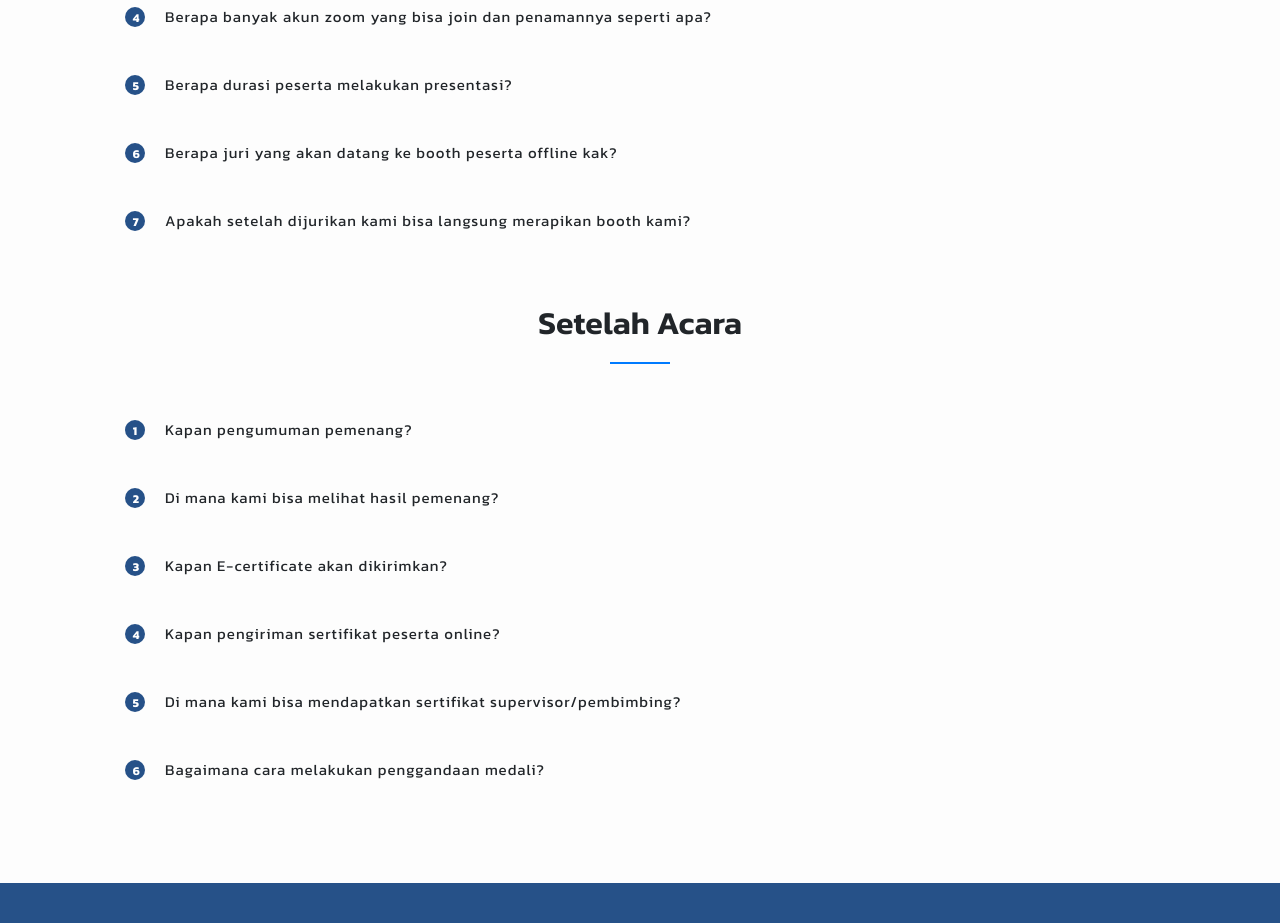
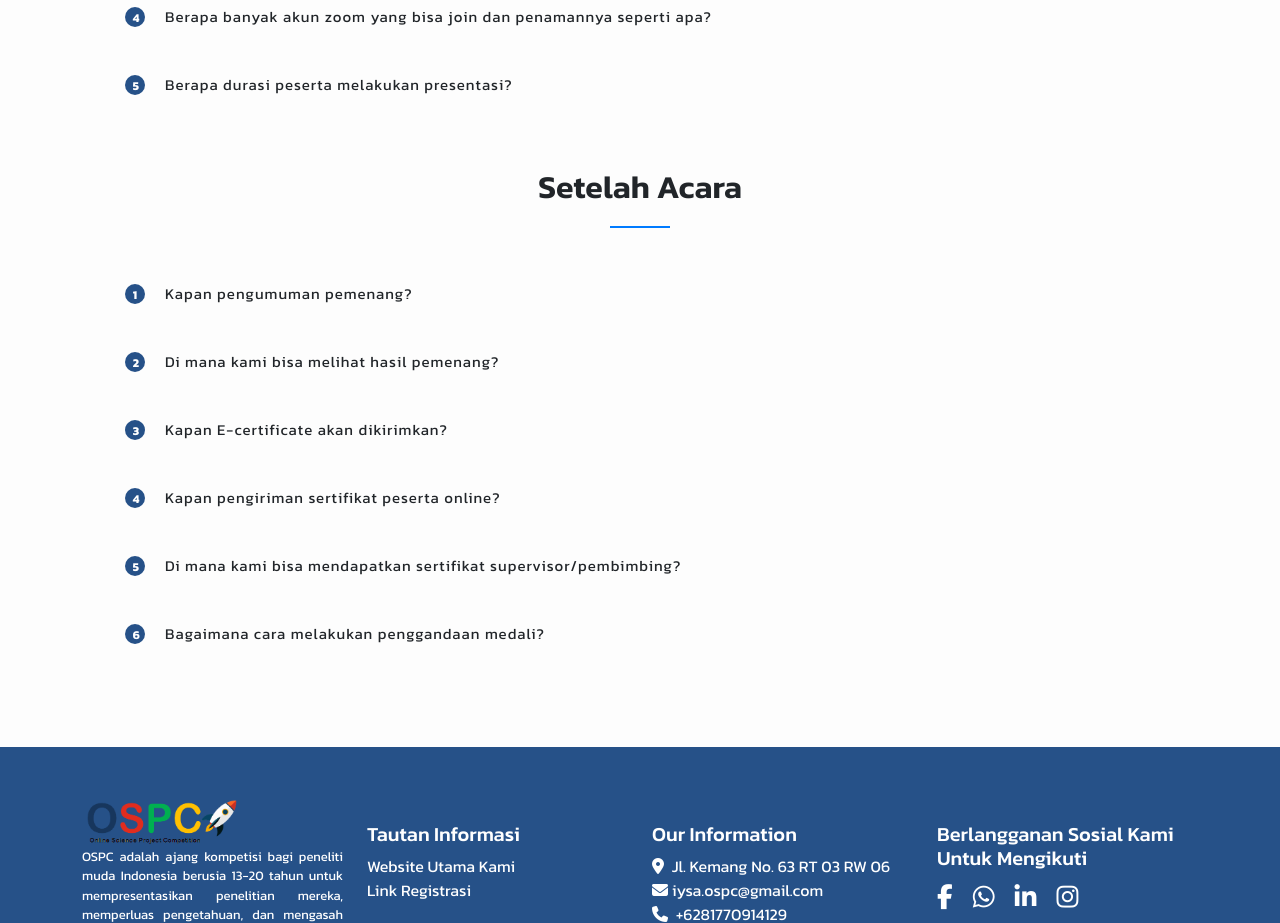
Before and after one commit to iysaofficial/officialospc, a React (Vite) app: page /faq in a window 1280 px wide. Shown: the part 1100-2023 px from the top of the page. Built offline with nearby package versions, Linux system fonts and the light colour scheme.

Commit message:
google analytic

```diff
--- a/index.html
+++ b/index.html
@@ -41,6 +41,16 @@
   <!-- Font Awesome  -->
   <script src="https://kit.fontawesome.com/c788371d84.js" crossorigin="anonymous"></script>
 
+  <!-- Google tag (gtag.js) -->
+  <script async src="https://www.googletagmanager.com/gtag/js?id=G-PY2XWKQDSM"></script>
+  <script>
+    window.dataLayer = window.dataLayer || [];
+    function gtag(){dataLayer.push(arguments);}
+    gtag('js', new Date());
+
+    gtag('config', 'G-PY2XWKQDSM');
+  </script>
+
 
   </body>
 </html>
--- a/src/assets/css/styles.css
+++ b/src/assets/css/styles.css
@@ -210,6 +210,7 @@ body p {
 .about-section .content-text {
     text-align: justify;
 }
+
 /* About End */
 
 /* Category Start */
--- a/src/component/CompFaq.jsx
+++ b/src/component/CompFaq.jsx
@@ -273,22 +273,6 @@ const data2 = [
     answer:
       "Teman-teman akan diberikan waktu 15 menit untuk 1 sesi presentasi yang akan dibagi 2 yaitu 7 menit awal untuk presentasi dan 8 menit akhir untuk sesi tanya jawab dengan juri",
   },
-  {
-    no: "6",
-    datatarget: "#faqCollapse-During-6",
-    id: "faqCollapse-During-6",
-    question: "Berapa juri yang akan datang ke booth peserta offline kak?",
-    answer:
-      "Sama seperti penjurian online, akan ada 2 juri yang menjurikan setiap tim. Dan setelah selesai dijurikan kamu akan diberikan stiker sebagai tanda booth kamu sudah dijurikan, pastikan kamu mendapatkan 2 stiker ya",
-  },
-  {
-    no: "7",
-    datatarget: "#faqCollapse-During-7",
-    id: "faqCollapse-During-7",
-    question: "Apakah setelah dijurikan kami bisa langsung merapikan booth kami?",
-    answer:
-      "Kamu bisa mulai merapikan booth ketika semua tim sudah selesai dijurikan ya, jadi kalau kamu sudah selesai dijurikan kamu bisa berkunjung dulu ke booth peserta lain",
-  },
 ];
 
 const data3 = [
--- a/src/component/about.jsx
+++ b/src/component/about.jsx
@@ -11,8 +11,8 @@ const about = () => {
                             <hr style={{ border: '3px solid' }} />
                             <div className="content-text col-lg-6">
                                 <div className="mb-3 mb-lg-0">
-                                    <p>Online Science Project Competition (OSPC) merupakan ajang adu kemampuan para peneliti muda berusia 13-20 tahun dalam mempresentasikan hasil penelitian yang telah mereka lakukan. Melalui Online Science Project Competition 2024, para peneliti muda berkesempatan untuk memaparkan
-                                    hasil karya mereka, memperkaya wawasan, meningkatkan kemampuan berkomunikasi dan berkesempatan untuk berkompetisi di tingkat dunia karena juara dari OSPC 2024 secara otomatis akan mewakili Indonesia dalam ajang internasional di event-event IYSA.</p>
+                                    <p>Online Science Project Competition (OSPC) merupakan ajang adu kemampuan para peneliti muda berusia 13-20 tahun dalam memperlihatkan hasil penelitian yang telah mereka lakukan dalam bentuk karya tulis ilmiah.</p>
+                                    <p>Melalui Online Science Project Competition 2024, para peneliti muda berkesempatan untuk memaparkan hasil karya tulis ilmiah mereka, memperkaya wawasan, meningkatkan kemampuan berkomunikasi dan berkesempatan untuk berkompetisi di tingkat dunia dalam ajang internasional di event-event IYSA.</p>
                                 </div>
                             </div>
                             <div className="content-img col-lg-6">
--- a/src/component/contact.jsx
+++ b/src/component/contact.jsx
@@ -11,19 +11,19 @@ const contact = () => {
                             <hr style={{ border: '3px solid' }} />
                         </div>
                         <div className="contact-input row">
-                            <div className="input-wrapper col-lg-8 mb-3 mb-lg-0">
+                            <form action="https://formspree.io/f/xoqoddrr" method="POST" className="input-wrapper col-lg-8 mb-3 mb-lg-0">
                                 <p>Silakan isi formulir di bawah ini untuk mengirimkan email kepada kami dan kami akan membalas Anda sesegera mungkin.</p>
                                 <div className="input-first mt-3">
-                                    <input className="input-box" type="text" placeholder="Nama Lengkap"/>
-                                    <input className="input-box" type="email" placeholder="Alamat Email"/>
+                                    <input className="input-box" type="text" name="name" placeholder="Nama Lengkap"/>
+                                    <input className="input-box" type="email" name="email" required placeholder="Alamat Email"/>
                                 </div>
                                 <div className="input-second mt-3">
-                                    <textarea type="text" rows={4} className="form-control" placeholder="Pesan / Pertanyaan"/>
+                                    <textarea type="text" rows={4} className="form-control" name="massage" required placeholder="Pesan / Pertanyaan"/>
                                 </div>
                                 <div className="btn-submit">
                                     <button type="submit" className=" btn btn-primary btn-action">Kirim</button>
                                 </div>
-                            </div>
+                            </form>
                             <div className="contact-info col-lg-4">
                                 <h4>Kontak Info</h4>
                                 <div className="contact-text">
--- a/src/component/mainhero.jsx
+++ b/src/component/mainhero.jsx
@@ -10,7 +10,7 @@ const mainhero = () => {
                         <div className="hero-wrapper row">
                             <div className="content-text col-lg-6">
                                 <div>
-                                    <h1 className="fw-weight-800">Segera Hadir</h1>
+                                    <h1 className="fw-weight-800">Buka Pendaftaran OSPC 2024</h1>
                                     <hr style={{ border: '3px solid' }} />
                                     <p>Ikuti OSPC 2024 dan jadilah bagian dari peneliti muda Indonesia yang berkompetisi di tingkat dunia di event-event IYSA!</p>
                                 </div>
--- a/src/main.jsx
+++ b/src/main.jsx
@@ -3,7 +3,7 @@ import React from "react";
 import ReactDOM from "react-dom/client";
 import { createBrowserRouter, RouterProvider } from "react-router-dom";
 import Home from "./pages";
-import Faq from "./pages/faq";
+import Faq from "./pages/faq.jsx";
 
 const router = createBrowserRouter ([
   {
```
